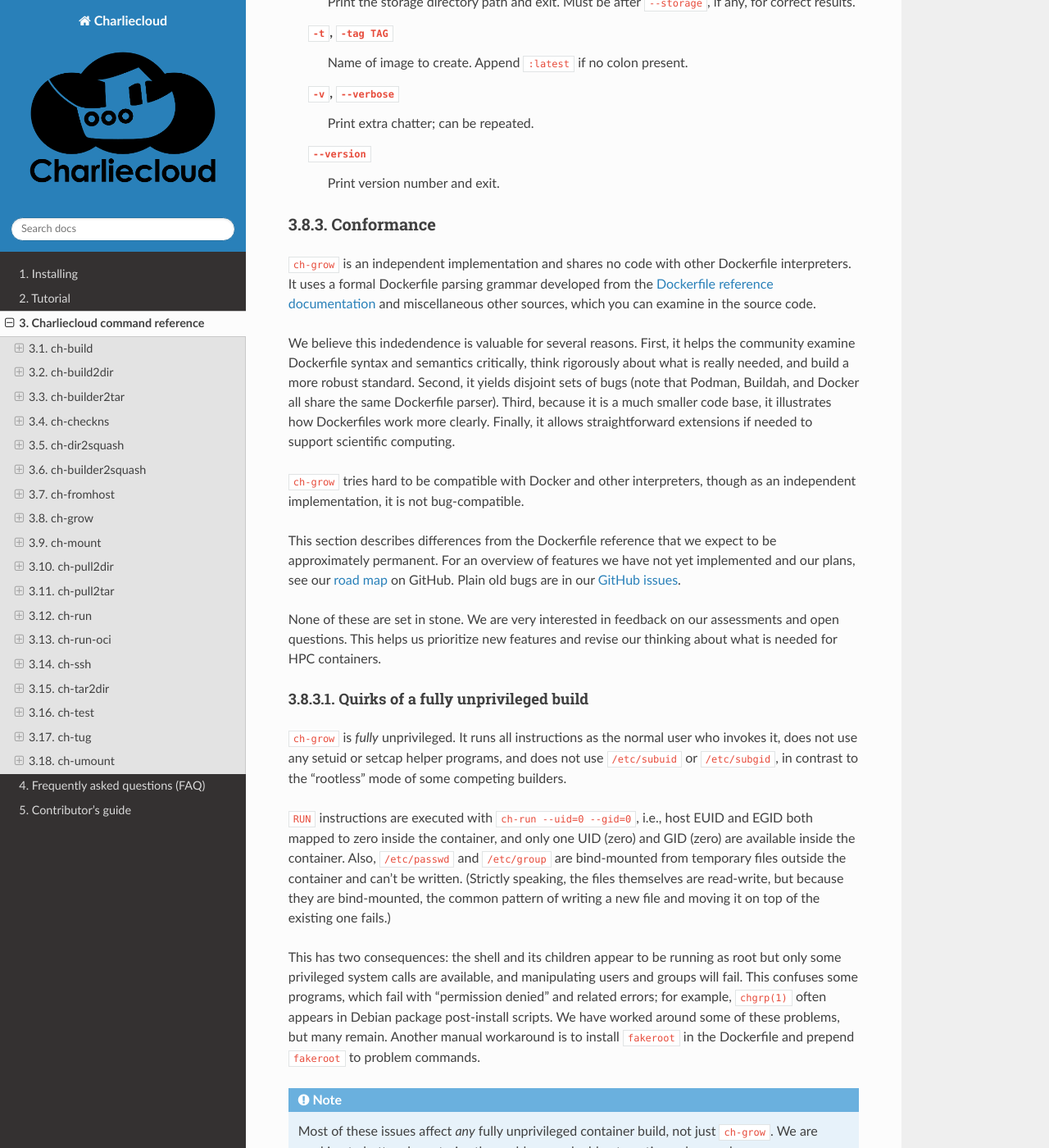
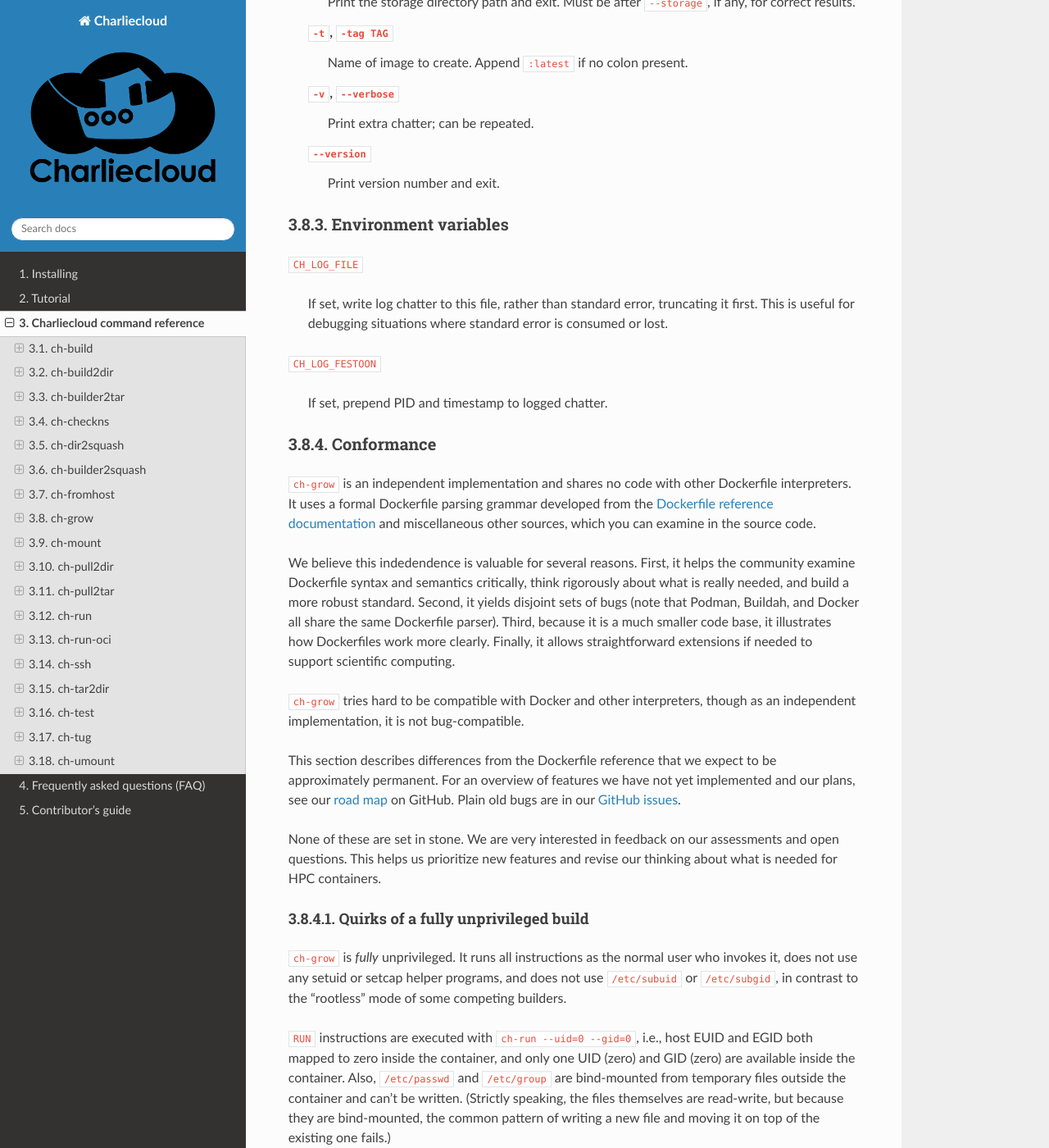
Before and after one commit to hpc/charliecloud, a Sphinx documentation site: the page built from doc/command-usage.rst, in a window 1280 px wide and 1400 px high, scrolled down 13424 px. Shown: the whole window at 82% size. Built offline with Sphinx 7.4.7 and the Read the Docs theme 2.0.0, drawn with Linux system fonts in a browser that asks for light colours; some of the changed text lies outside the part shown.

```diff
--- a/doc/ch-grow_desc.rst
+++ b/doc/ch-grow_desc.rst
@@ -78,6 +78,11 @@
 
   :code:`--version`
     Print version number and exit.
+
+Environment variables
+=====================
+
+.. include:: _py_env.rst
 
 Conformance
 ===========
--- a/doc/ch-tug_desc.rst
+++ b/doc/ch-tug_desc.rst
@@ -67,6 +67,11 @@
   :code:`--version`
     Print version number and exit.
 
+Environment variables
+=====================
+
+.. include:: _py_env.rst
+
 Examples
 ========
 
```
Also changed, not shown: 3 other files.
